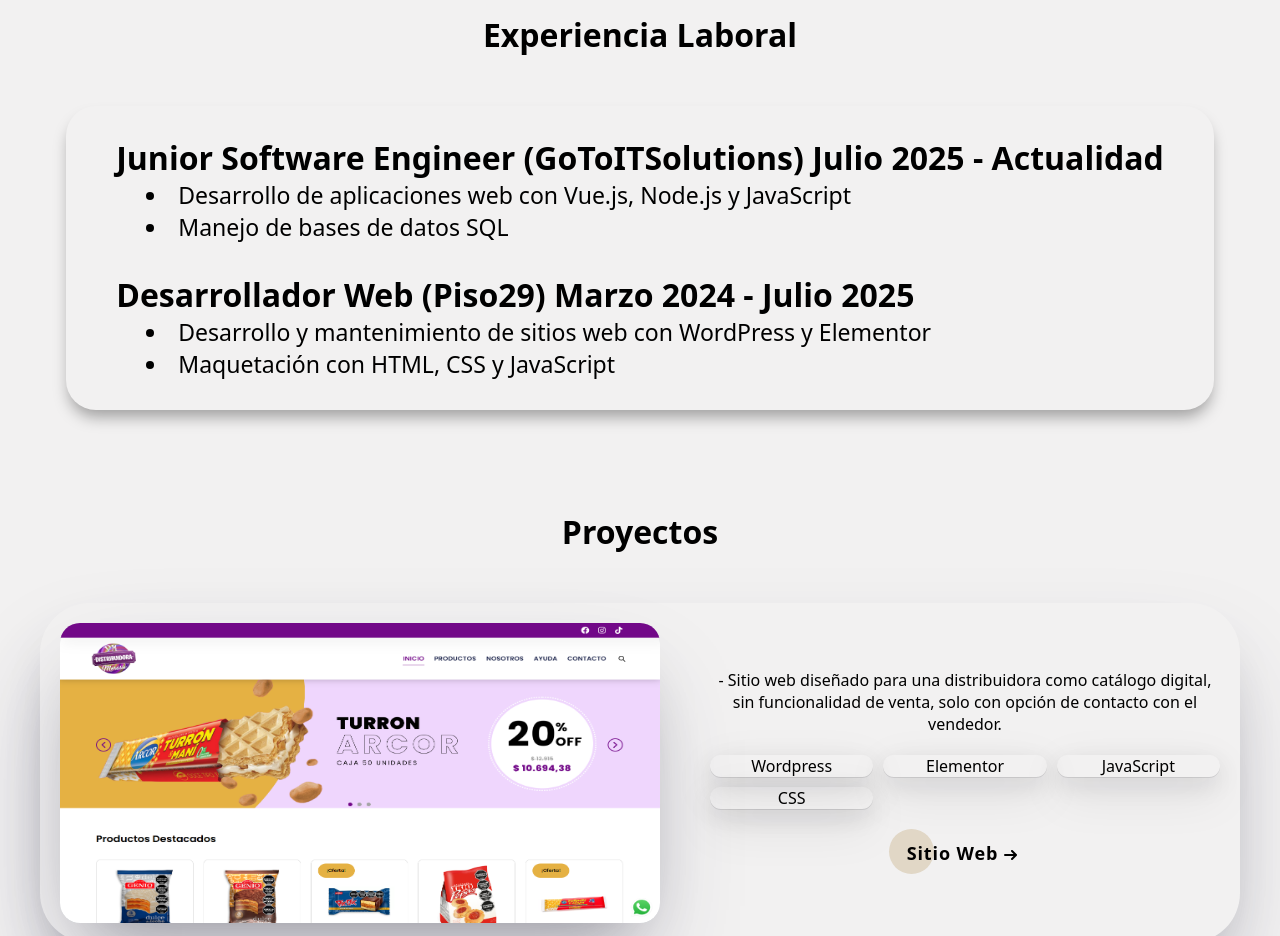
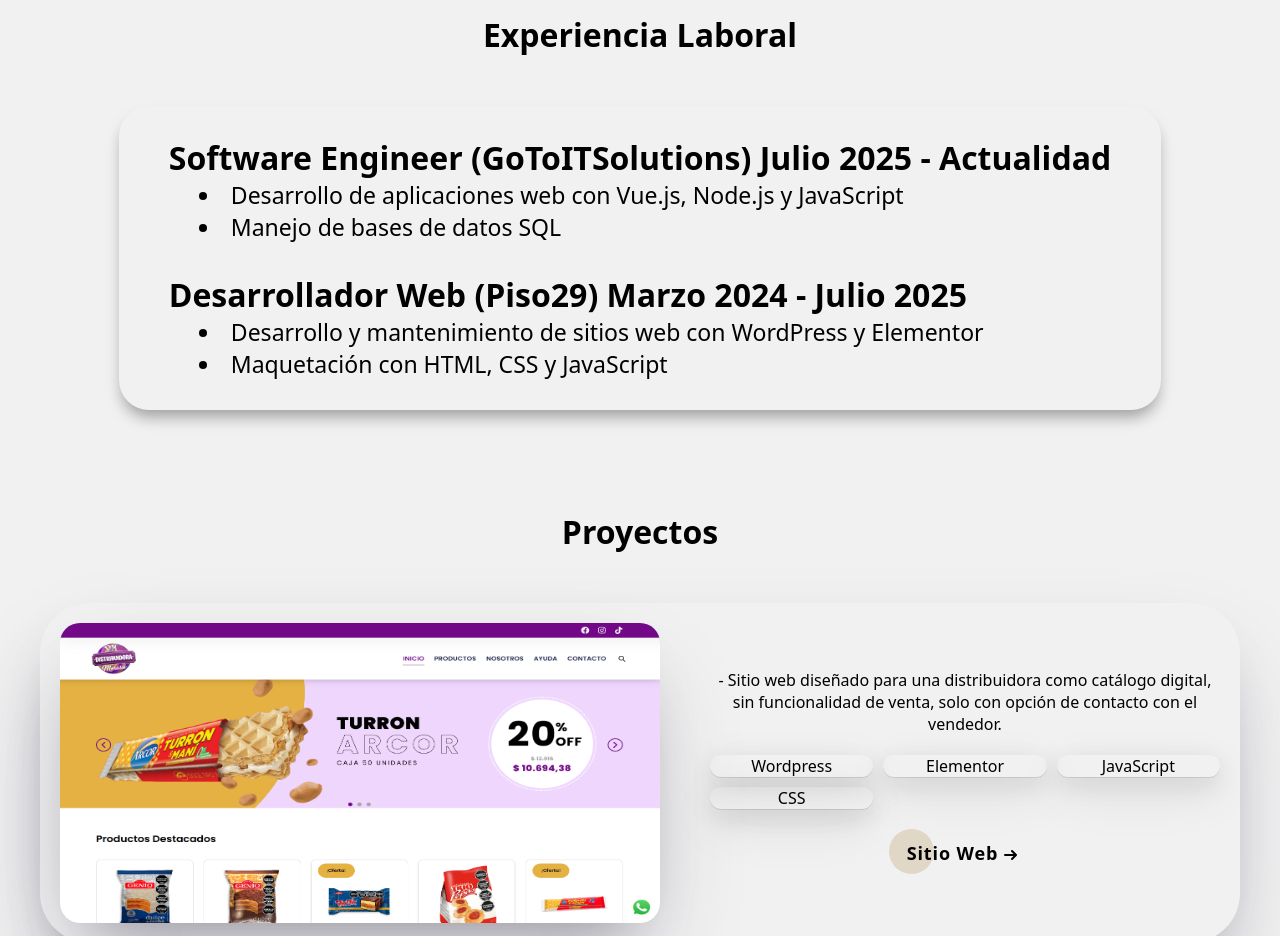
Before and after one commit to santicortina-97/portfolio, a React (Vite) app: page / in a window 1280 px wide. Shown: the part 960-1896 px from the top of the page. Built offline with nearby package versions, Linux system fonts and the light colour scheme.

Commit message:
cambio about me

```diff
--- a/src/Components/About/About.jsx
+++ b/src/Components/About/About.jsx
@@ -71,7 +71,7 @@ const About = () => {
                 <h2>Experiencia Laboral</h2>
                 <div className='containerData'>
                     <div>
-                        <h2>Junior Software Engineer (GoToITSolutions)
+                        <h2>Software Engineer (GoToITSolutions)
                         Julio 2025 - Actualidad</h2>
                         <li>Desarrollo de aplicaciones web con Vue.js, Node.js y JavaScript</li>
                         <li>Manejo de bases de datos SQL</li>
```
